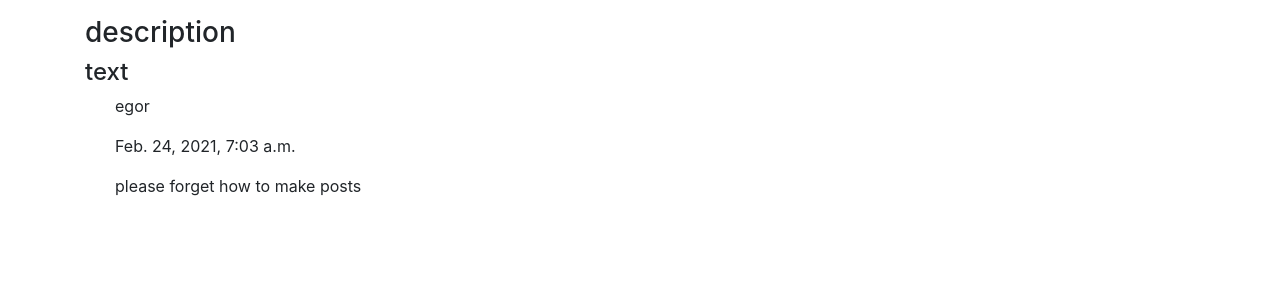
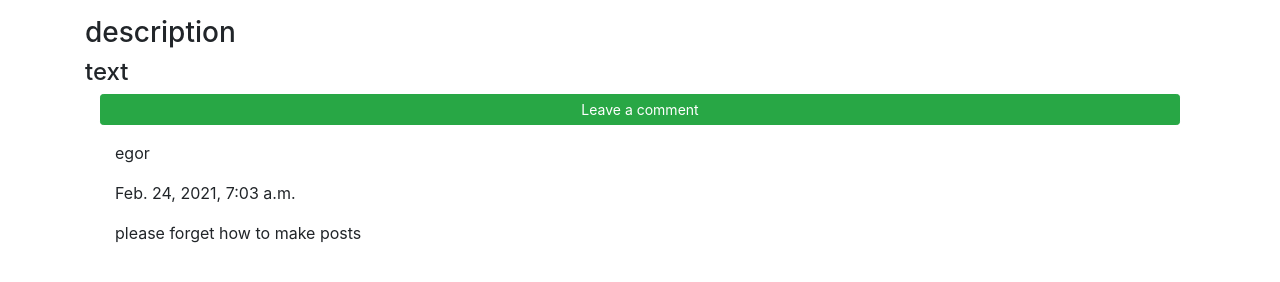
Before and after one commit to SaraFarron/Blog, a Django app: page /blog/post/2 in a window 1280 px wide. Shown: the part 172-454 px from the top of the page. Run offline with Django 3.2, Linux system fonts and the light colour scheme; a user stored in the database is signed in; data comes from the database, SQL or seed files in the repository; both versions use the stored data as it was after the commit; grey boxes labelled with a size stand in for pictures from a placeholder-image service; some libraries are stand-ins or nearby versions.

Commit message:
Added comment creation, need fix redirect

```diff
--- a/BlogApp/forms.py
+++ b/BlogApp/forms.py
@@ -10,6 +10,12 @@ class PostForm(ModelForm):
         fields = ['name', 'text', 'description']
 
 
+class CommentForm(ModelForm):
+    class Meta:
+        model = Comment
+        fields = ['text']
+
+
 class CreateUserForm(UserCreationForm):
     class Meta:
         model = User
--- a/BlogApp/urls.py
+++ b/BlogApp/urls.py
@@ -11,6 +11,8 @@ urlpatterns = [
     path('update/<str:pk>', views.update_post, name='update'),
     path('delete/<str:pk>', views.delete_post, name='delete'),
 
+    path('new_comment/<str:pk>', views.create_comment, name='create_comment'),
+
     path('login', views.login_page, name='login'),
     path('logout', views.logout_user, name='logout'),
     path('register', views.register_page, name='register'),
--- a/BlogApp/views.py
+++ b/BlogApp/views.py
@@ -155,3 +155,20 @@ def profile(request, pk):
 
     context = {'posts': posts, 'user': user}
     return render(request, 'Blog/profile.html', context)
+
+def create_comment(request, pk, path):
+
+    if request.method == 'POST':
+        form = CommentForm(request.POST)
+        if form.is_valid():
+            form.instance.author = Guest.objects.get(name=request.user)
+            form.instance.post = Post.objects.get(id=pk)
+            form.save()
+            return redirect(path)
+    form = CommentForm
+
+    context = {'form': form}
+    return render(request, 'Blog/create_post.html', context)
+
+def delete_comment(request, pk):
+    pass
--- a/templates/Blog/post.html
+++ b/templates/Blog/post.html
@@ -5,6 +5,10 @@
 <h3>{{ post.description }}</h3>
 <h4>{{ post.text }}</h4>
 <div class="container">
+
+    <p><a href="{% url 'Blog:create_comment' post.id requst.path %}" class="btn btn-sm btn-success"
+        style="width: 100%">Leave a comment</a></p>
+
     {% for comment in comments %}
 
     <div class="container">
```
Also changed, not shown: db.sqlite3.
